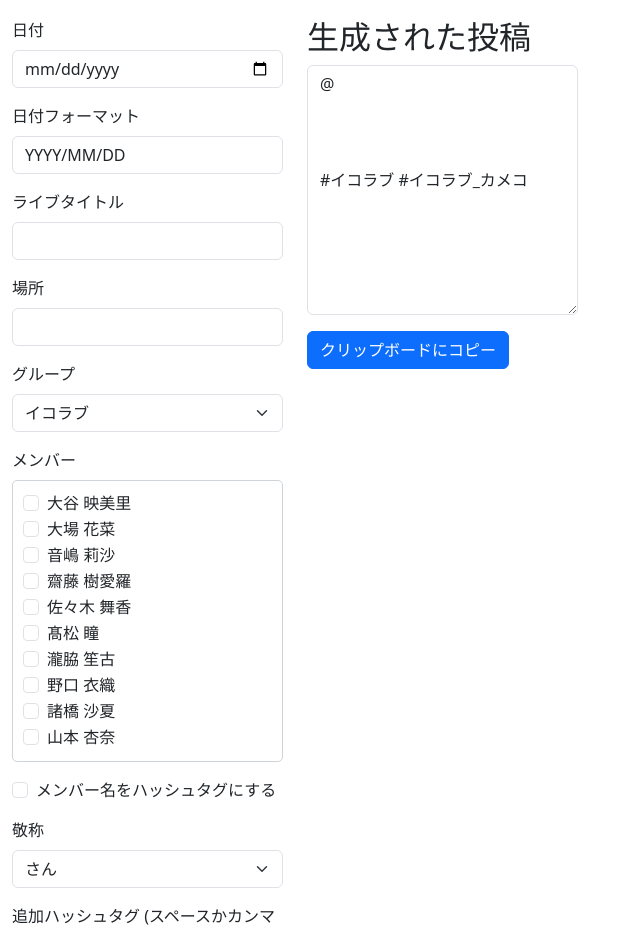
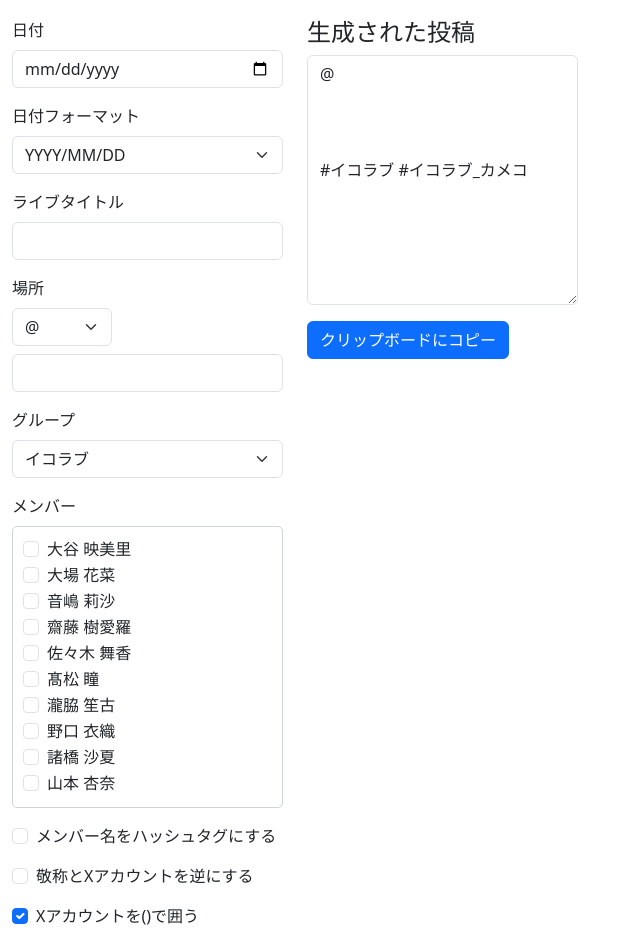
Before and after one commit to popo-eqne-ll/idol-post-generator, a React (Vite) app: page / in a window 1280 px wide. Shown: the part 80-1011 px from the top of the page, without its empty margins (0-640 px from the left). Built offline with nearby package versions, Linux system fonts and the light colour scheme.

Commit message:
feat: Add formatting options and improve UI

```diff
--- a/src/App.tsx
+++ b/src/App.tsx
@@ -53,11 +53,14 @@ interface FormData {
   dateFormat: string;
   liveTitle: string;
   livePlace: string;
+  livePlacePrefix: string;
   group: string;
   selectedMembers: string[];
   honorific: string;
   hashtags: string;
   membersAsHashtags: boolean;
+  reverseAccountHonorific: boolean;
+  useParenthesesForAccount: boolean;
 }
 
 const getInitialState = (): FormData => {
@@ -66,11 +69,14 @@ const getInitialState = (): FormData => {
     dateFormat: 'YYYY/MM/DD',
     liveTitle: '',
     livePlace: '',
+    livePlacePrefix: '@',
     group: 'イコラブ',
     selectedMembers: [],
     honorific: 'さん',
     hashtags: '',
     membersAsHashtags: false,
+    reverseAccountHonorific: false,
+    useParenthesesForAccount: true,
   };
 
   try {
@@ -115,7 +121,7 @@ function App() {
   useEffect(() => {
     localStorage.setItem('idolPostGenerator', JSON.stringify(formData));
 
-    const { liveDate, dateFormat, liveTitle, livePlace, group, selectedMembers, honorific, hashtags, membersAsHashtags } = formData;
+    const { liveDate, dateFormat, liveTitle, livePlace, livePlacePrefix, group, selectedMembers, honorific, hashtags, membersAsHashtags, reverseAccountHonorific, useParenthesesForAccount } = formData;
 
     const formatDate = (dateStr: string, format: string): string => {
         if (!dateStr) return '';
@@ -142,15 +148,24 @@ function App() {
     const membersText = selectedMembers.map(name => {
         const memberInfo = groups[group].find(m => m.name === name);
         if (memberInfo) {
+            const account = useParenthesesForAccount ? `(@${memberInfo.account})` : `@${memberInfo.account}`;
+            let namePart = memberInfo.name;
             if (membersAsHashtags) {
-                return `#${memberInfo.name.replace(/\s/g, '')} (@${memberInfo.account})${honorific}`;
+                namePart = `#${memberInfo.name.replace(/\s/g, '')}`;
             }
-            return `${memberInfo.name} (@${memberInfo.account})${honorific}`;
+
+            if (reverseAccountHonorific) {
+                if (membersAsHashtags) {
+                    return `${namePart} ${honorific} ${account}`;
+                }
+                return `${namePart}${honorific} ${account}`;
+            }
+            return `${namePart} ${account}${honorific}`;
         }
         return `${name}${honorific}`;
     }).join('\n');
 
-    const text = `\n${formatDate(liveDate, dateFormat)}\n${liveTitle}\n@ ${livePlace}\n\n${membersText}\n\n${createHashtags(hashtags)}\n    `.trim();
+    const text = `\n${formatDate(liveDate, dateFormat)}\n${liveTitle}\n${livePlacePrefix} ${livePlace}\n\n${membersText}\n\n${createHashtags(hashtags)}\n    `.trim();
     setGeneratedText(text);
   }, [formData]);
 
@@ -169,7 +184,11 @@ function App() {
           </div>
           <div className="mb-3">
             <label htmlFor="dateFormat" className="form-label">日付フォーマット</label>
-            <input type="text" className="form-control" id="dateFormat" value={formData.dateFormat} onChange={handleChange} />
+            <select className="form-select" id="dateFormat" value={formData.dateFormat} onChange={handleChange}>
+              <option value="YYYY/MM/DD">YYYY/MM/DD</option>
+              <option value="YYYY-MM-DD">YYYY-MM-DD</option>
+              <option value="YYYY.MM.DD">YYYY.MM.DD</option>
+            </select>
           </div>
           <div className="mb-3">
             <label htmlFor="liveTitle" className="form-label">ライブタイトル</label>
@@ -177,6 +196,10 @@ function App() {
           </div>
           <div className="mb-3">
             <label htmlFor="livePlace" className="form-label">場所</label>
+            <select className="form-select mb-2" id="livePlacePrefix" value={formData.livePlacePrefix} onChange={handleChange} style={{ width: '100px' }}>
+              <option value="@">@</option>
+              <option value="in">in</option>
+            </select>
             <input type="text" className="form-control" id="livePlace" value={formData.livePlace} onChange={handleChange} />
           </div>
           <div className="mb-3">
@@ -219,6 +242,30 @@ function App() {
               メンバー名をハッシュタグにする
             </label>
           </div>
+          <div className="form-check mb-3">
+            <input
+              className="form-check-input"
+              type="checkbox"
+              id="reverseAccountHonorific"
+              checked={formData.reverseAccountHonorific}
+              onChange={handleChange}
+            />
+            <label className="form-check-label" htmlFor="reverseAccountHonorific">
+              敬称とXアカウントを逆にする
+            </label>
+          </div>
+          <div className="form-check mb-3">
+            <input
+              className="form-check-input"
+              type="checkbox"
+              id="useParenthesesForAccount"
+              checked={formData.useParenthesesForAccount}
+              onChange={handleChange}
+            />
+            <label className="form-check-label" htmlFor="useParenthesesForAccount">
+              Xアカウントを()で囲う
+            </label>
+          </div>
           <div className="mb-3">
             <label htmlFor="honorific" className="form-label">敬称</label>
             <select className="form-select" id="honorific" value={formData.honorific} onChange={handleChange}>
@@ -232,7 +279,7 @@ function App() {
           </div>
         </div>
         <div className="col-md-6">
-          <h2>生成された投稿</h2>
+          <h2 className="fs-4">生成された投稿</h2>
           <div className="mb-3">
             <textarea className="form-control" style={{height: "250px"}} value={generatedText} readOnly />
           </div>
```
